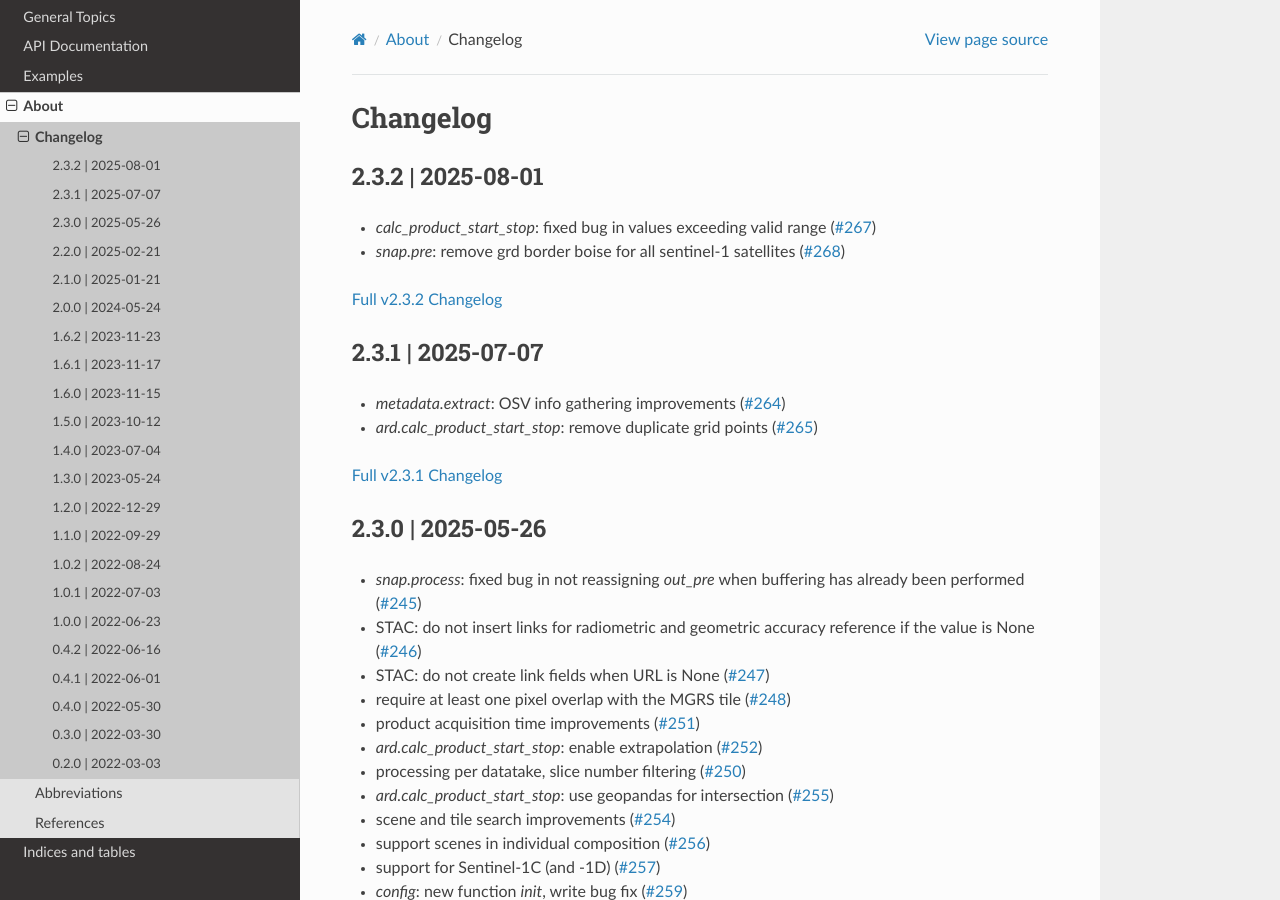
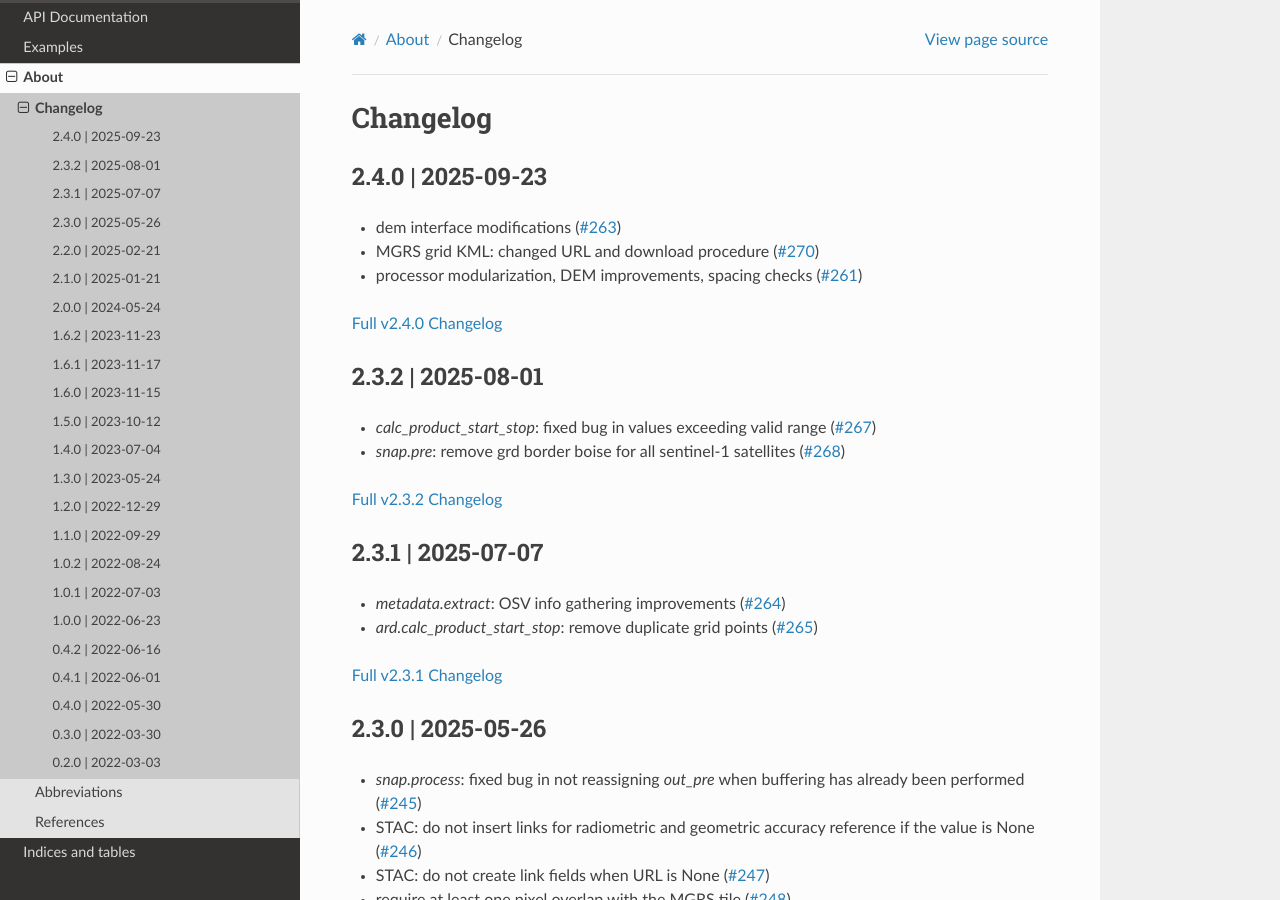
Before and after one commit to SAR-ARD/s1ard, a Sphinx documentation site: the page built from docs/source/about/changelog.rst, in a window 1280 px wide and 900 px high. Built offline with Sphinx 7.4.7 and the Read the Docs theme 3.1.0, drawn with Linux system fonts in a browser that asks for light colours.

Commit message:
version 2.4.0 changelog

```diff
--- a/docs/source/about/changelog.rst
+++ b/docs/source/about/changelog.rst
@@ -1,5 +1,14 @@
 Changelog
 =========
+
+2.4.0 | 2025-09-23
+------------------
+
+* dem interface modifications (`#263 <https://github.com/SAR-ARD/s1ard/pull/263>`_)
+* MGRS grid KML: changed URL and download procedure (`#270 <https://github.com/SAR-ARD/s1ard/pull/270>`_)
+* processor modularization, DEM improvements, spacing checks (`#261 <https://github.com/SAR-ARD/s1ard/pull/261>`_)
+
+`Full v2.4.0 Changelog <https://github.com/SAR-ARD/s1ard/compare/v2.3.2...v2.4.0>`_
 
 2.3.2 | 2025-08-01
 ------------------
```
